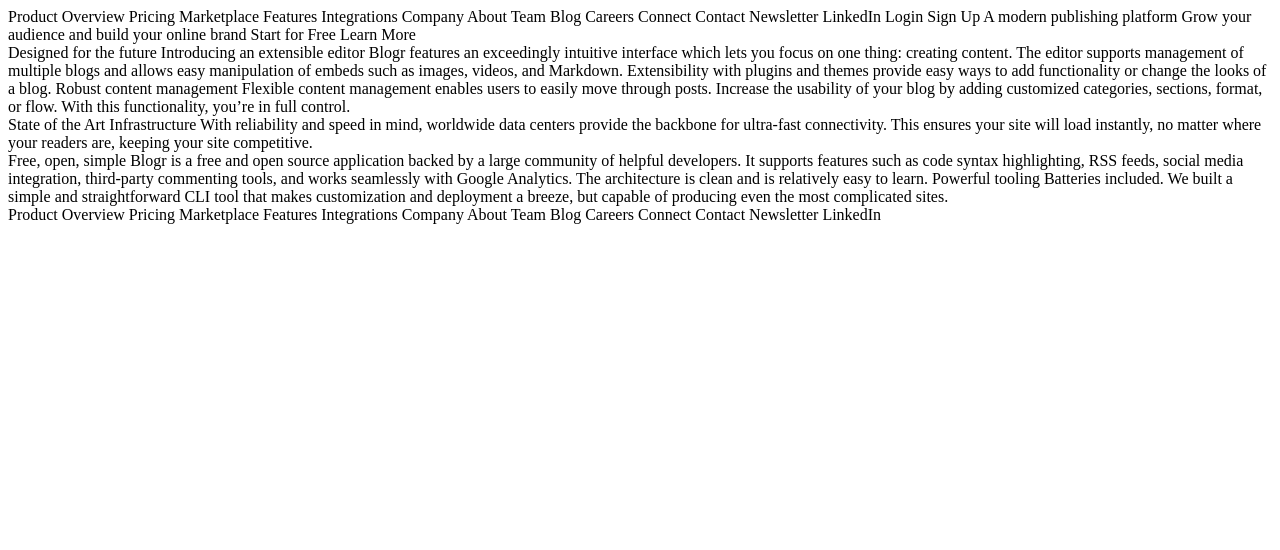
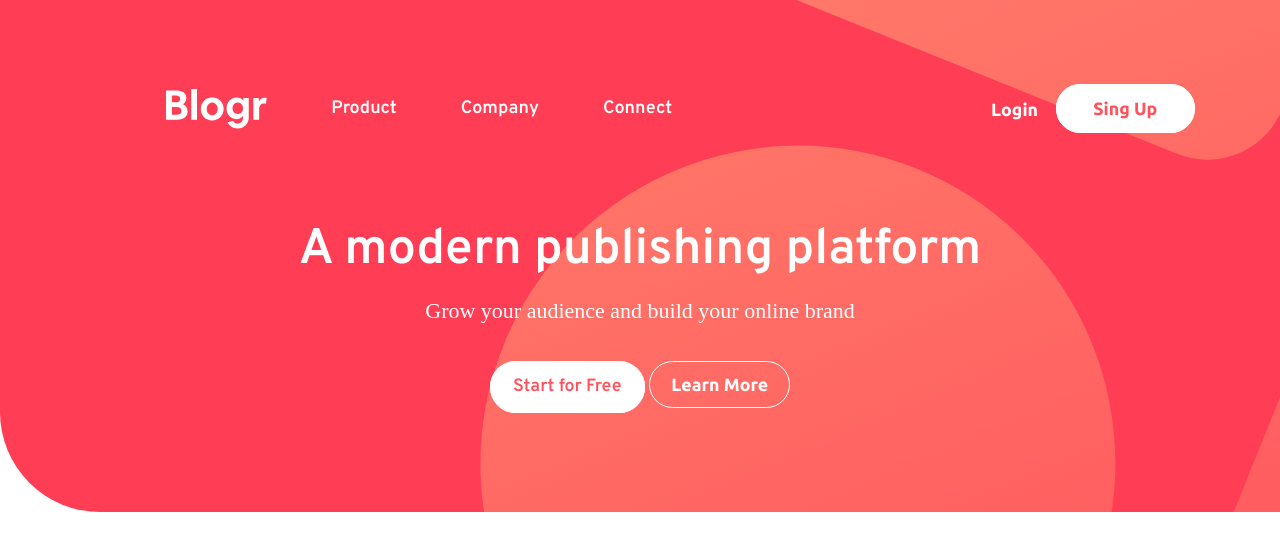
Before and after one commit to crafzito111/Trabajo-Colaborativo, a plain HTML site: page blogr-landing-page-main/index.html in a window 1280 px wide. Drawn offline with Linux system fonts and the light colour scheme.

Commit message:
Header-Carlos

```diff
--- a/blogr-landing-page-main/index.html
+++ b/blogr-landing-page-main/index.html
@@ -16,6 +16,111 @@
   <!-- HEADER -->
 
 <div class="contain_header">
+  <nav class="nav">
+    <div class="nav_list">
+      <img src="./images/logo.svg" alt="">
+      <p>Product</p>
+      <p>Company</p>
+      <p>Connect</p>
+    </div>
+
+    <div class="btns">
+      <div class="btn_login">
+        <a href="#">Login</a>
+      </div>
+      <div class="btn_sing">
+       <a href="#">Sing Up</a>
+      </div>
+
+    </div>
+
+  </nav>
+
+  <div class="descrip">
+    <h1>A modern publishing platform</h1>
+    <p>Grow your audience and build your online brand</p>
+    <div class="btn_descrip">
+      <a class="btn_start" href="#">Start for Free</a>
+      <a class="btn_learn" href="#"> Learn More</a>
+    </div>
+  </div>
+
+  <!-- Overview
+  Pricing
+  Marketplace
+  Features
+  Integrations
+
+  Company
+
+  About
+  Team
+  Blog
+  Careers
+
+  Connect
+
+  Contact
+  Newsletter
+  LinkedIn
+
+  Login
+  Sign Up -->
+
+
+
+
+
+</div>
+
+   <!-- HEADER FIN-->
+
+
+   <!-- CONTENIDO 1 -->
+
+  <!-- <div class="contain_contenido_1">
+    Designed for the future
+
+  Introducing an extensible editor
+  Blogr features an exceedingly intuitive interface which lets you focus on one thing: creating content.
+  The editor supports management of multiple blogs and allows easy manipulation of embeds such as images,
+  videos, and Markdown. Extensibility with plugins and themes provide easy ways to add functionality or
+  change the looks of a blog.
+
+  Robust content management
+  Flexible content management enables users to easily move through posts. Increase the usability of your blog
+  by adding customized categories, sections, format, or flow. With this functionality, you’re in full control.
+  </div> -->
+
+  <!-- FIN CONTENIDO 1 -->
+
+
+  <!-- CONTENIDO 2 -->
+
+  <!-- <div class="contain_contenido_2">
+    State of the Art Infrastructure
+  With reliability and speed in mind, worldwide data centers provide the backbone for ultra-fast connectivity.
+  This ensures your site will load instantly, no matter where your readers are, keeping your site competitive.
+
+  </div> -->
+  <!-- FIN CONTENIDO 2 -->
+
+  <!-- CONTENIDO 3 -->
+<!-- <div class="contain_contenido_3">
+  Free, open, simple
+  Blogr is a free and open source application backed by a large community of helpful developers. It supports
+  features such as code syntax highlighting, RSS feeds, social media integration, third-party commenting tools,
+  and works seamlessly with Google Analytics. The architecture is clean and is relatively easy to learn.
+
+  Powerful tooling
+  Batteries included. We built a simple and straightforward CLI tool that makes customization and deployment a breeze, but
+  capable of producing even the most complicated sites.
+</div> -->
+
+  <!-- FIN DEL CONTENIDO 3 -->
+
+<!-- FOOTER -->
+ <!-- <div class="footer">
   Product
 
   Overview
@@ -35,86 +140,7 @@
 
   Contact
   Newsletter
-  LinkedIn
-
-  Login
-  Sign Up
-
-  A modern publishing platform
-  Grow your audience and build your online brand
-
-  Start for Free
-  Learn More
-</div>
-
-   <!-- HEADER FIN-->
-
-
-   <!-- CONTENIDO 1 -->
-
-  <div class="contain_contenido_1">
-    Designed for the future
-
-  Introducing an extensible editor
-  Blogr features an exceedingly intuitive interface which lets you focus on one thing: creating content.
-  The editor supports management of multiple blogs and allows easy manipulation of embeds such as images,
-  videos, and Markdown. Extensibility with plugins and themes provide easy ways to add functionality or
-  change the looks of a blog.
-
-  Robust content management
-  Flexible content management enables users to easily move through posts. Increase the usability of your blog
-  by adding customized categories, sections, format, or flow. With this functionality, you’re in full control.
-  </div>
-
-  <!-- FIN CONTENIDO 1 -->
-
-
-  <!-- CONTENIDO 2 -->
-
-  <div class="contain_contenido_2">
-    State of the Art Infrastructure
-  With reliability and speed in mind, worldwide data centers provide the backbone for ultra-fast connectivity.
-  This ensures your site will load instantly, no matter where your readers are, keeping your site competitive.
-
-  </div>
-  <!-- FIN CONTENIDO 2 -->
-
-  <!-- CONTENIDO 3 -->
-<div class="contain_contenido_3">
-  Free, open, simple
-  Blogr is a free and open source application backed by a large community of helpful developers. It supports
-  features such as code syntax highlighting, RSS feeds, social media integration, third-party commenting tools,
-  and works seamlessly with Google Analytics. The architecture is clean and is relatively easy to learn.
-
-  Powerful tooling
-  Batteries included. We built a simple and straightforward CLI tool that makes customization and deployment a breeze, but
-  capable of producing even the most complicated sites.
-</div>
-
-  <!-- FIN DEL CONTENIDO 3 -->
-
-<!-- FOOTER -->
- <div class="footer">
-  Product
-
-  Overview
-  Pricing
-  Marketplace
-  Features
-  Integrations
-
-  Company
-
-  About
-  Team
-  Blog
-  Careers
-
-  Connect
-
-  Contact
-  Newsletter
-  LinkedIn
+  LinkedIn -->
  </div>
 
   <!-- FIN DEL FOOTER -->
--- a/blogr-landing-page-main/style.css
+++ b/blogr-landing-page-main/style.css
@@ -28,3 +28,120 @@
     --Ubuntu: font-family: 'Ubuntu', sans-serif;
     --Overpass: font-family: 'Overpass', sans-serif;
 }
+
+* {
+    margin: 0;
+    padding: 0;
+    box-sizing: border-box;
+}
+
+.contain_header {
+    background-image: url(./images/bg-pattern-intro-desktop.svg);
+    background-repeat: no-repeat;
+    background-size: 200%;
+    background-color: var(--Light-red);
+    background-position: left;
+    padding: 4em 0.8em;
+
+    min-height: 64vh;
+    font-size: 1.11rem;
+    color: var(--Grayish-blue);
+    /* margin-bottom: 3.24rem; */
+    border-bottom-left-radius: 100px;
+
+}
+
+.nav {
+    display: flex;
+    justify-content: space-between;
+    padding: 1em 4em;
+}
+
+.nav .nav_list{
+    display: flex;
+    gap: 4rem;
+    align-items: center;
+    color: var(--White-text);
+    font-size: 18px;
+   font-family: 'Overpass', sans-serif;
+    font-weight: 600;
+    padding: 0 4.5em;
+}
+
+
+
+
+.nav .btns {
+    display: flex;
+    gap: 1em;
+    align-items: center;
+    font-family: 'Ubuntu', sans-serif;
+    font-weight: 700;
+
+}
+
+.nav .btns a {
+   width: 20%;
+    height: 50px;
+    text-decoration: none;
+    color: var(--White-text);
+
+
+    cursor: pointer;
+}
+
+.nav .btns .btn_sing a {
+
+    border: 2px solid var(--White-text);
+    border-radius: 100px;
+    padding: 0.7em 2em;
+    background-color: var(--White-text);
+    color: var(--Light-red-CTA-text);
+}
+
+.contain_header .descrip {
+    display: flex;
+    flex-direction: column;
+    align-items: center;
+    margin-top: 5.8%;
+    color: var(--White-text);
+
+}
+
+.contain_header .descrip h1 {
+    font-size: 50px;
+    font-family: 'Overpass', sans-serif;
+    font-weight: 600;
+}
+
+.contain_header .descrip p {
+    font-size: 22px;
+    padding: 0.7em;
+}
+
+.descrip .btn_descrip {
+    padding-top: 2em ;
+    font-family: 'Ubuntu', sans-serif;
+    font-weight: 700;
+     cursor: pointer;
+}
+
+
+
+.descrip .btn_descrip .btn_start {
+    border: 2px solid var(--White-text);
+    border-radius: 100px;
+    padding: 0.7em 1.2em;
+    background-color: var(--White-text);
+    color: var(--Light-red-CTA-text);
+    text-decoration: none;
+    font-family: 'Overpass', sans-serif;
+}
+
+.descrip .btn_descrip .btn_learn {
+    text-decoration: none;
+    color: var(--White-text);
+    border: 1px solid white;
+    padding: 0.7em 1.2em;
+    border-radius: 100px;
+}
```
Also changed, not shown: blogr-landing-page-main/images/image.png (added).
